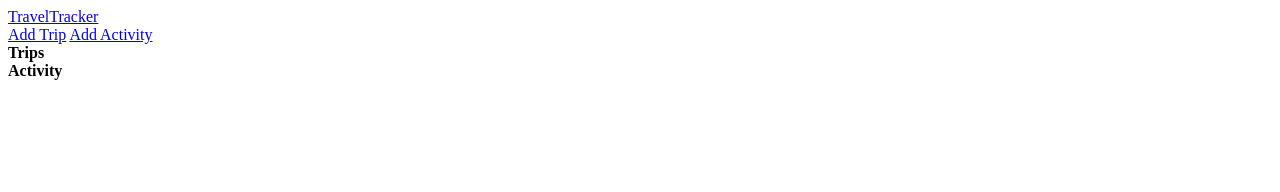
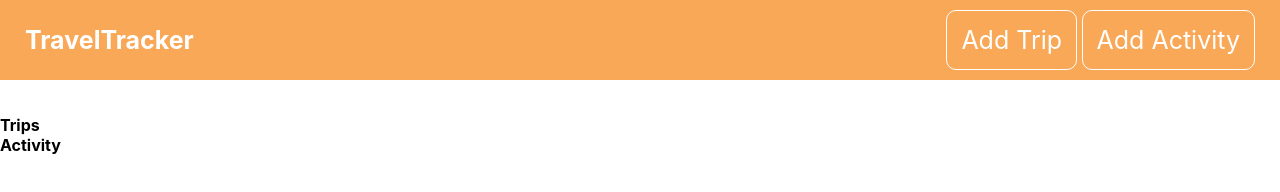
Before and after one commit to sbui056/TravelTracker, a plain HTML site: page index.html in a window 1280 px wide. Drawn offline with Linux system fonts and the light colour scheme.

Commit message:
add css and style navbar
activity 2a

```diff
--- a/index.html
+++ b/index.html
@@ -3,6 +3,7 @@
 <head>
     <meta charset="UTF-8">
     <meta name="viewport" content="width=device-width, initial-scale=1.0">
+    <link rel="stylesheet" type="text/css" href="styles.css">
     <title>TripTracker</title>
 </head>
 <body>
--- /dev/null
+++ b/styles.css
@@ -0,0 +1,43 @@
+/* Global Styling */
+
+body {
+    margin: 0;
+    font-family: -apple-system, BlinkMacSystemFont, 'Segoe UI', 'Roboto', 'Oxygen',
+    'Ubuntu', 'Cantarell', 'Fira Sans', 'Droid Sans', 'Helvetica Neue',
+    sans-serif;
+    -webkit-font-smoothing: antialiased;
+    -moz-osx-font-smoothing: grayscale;
+}
+
+select, input, textarea {
+    font-family: -apple-system, BlinkMacSystemFont, 'Segoe UI', 'Roboto', 'Oxygen',
+    'Ubuntu', 'Cantarell', 'Fira Sans', 'Droid Sans', 'Helvetica Neue',
+    sans-serif;
+}
+
+/* Navbar Styling */
+
+#navbar{
+    background-color: #f9a857;
+    display: flex;
+    justify-content: space-between;
+    align-items: center;
+    margin-bottom: 35px;
+    padding: 25px;
+}
+
+.title a {
+    color: white;
+    font-size: 25px;
+    text-decoration: none;
+    font-weight: bold;
+}
+
+.navButtons a {
+    padding: 14px;
+    border: 1px solid white;
+    border-radius: 10px;
+    font-size: 25px;
+    color: white;
+    text-decoration: none;
+}
```
